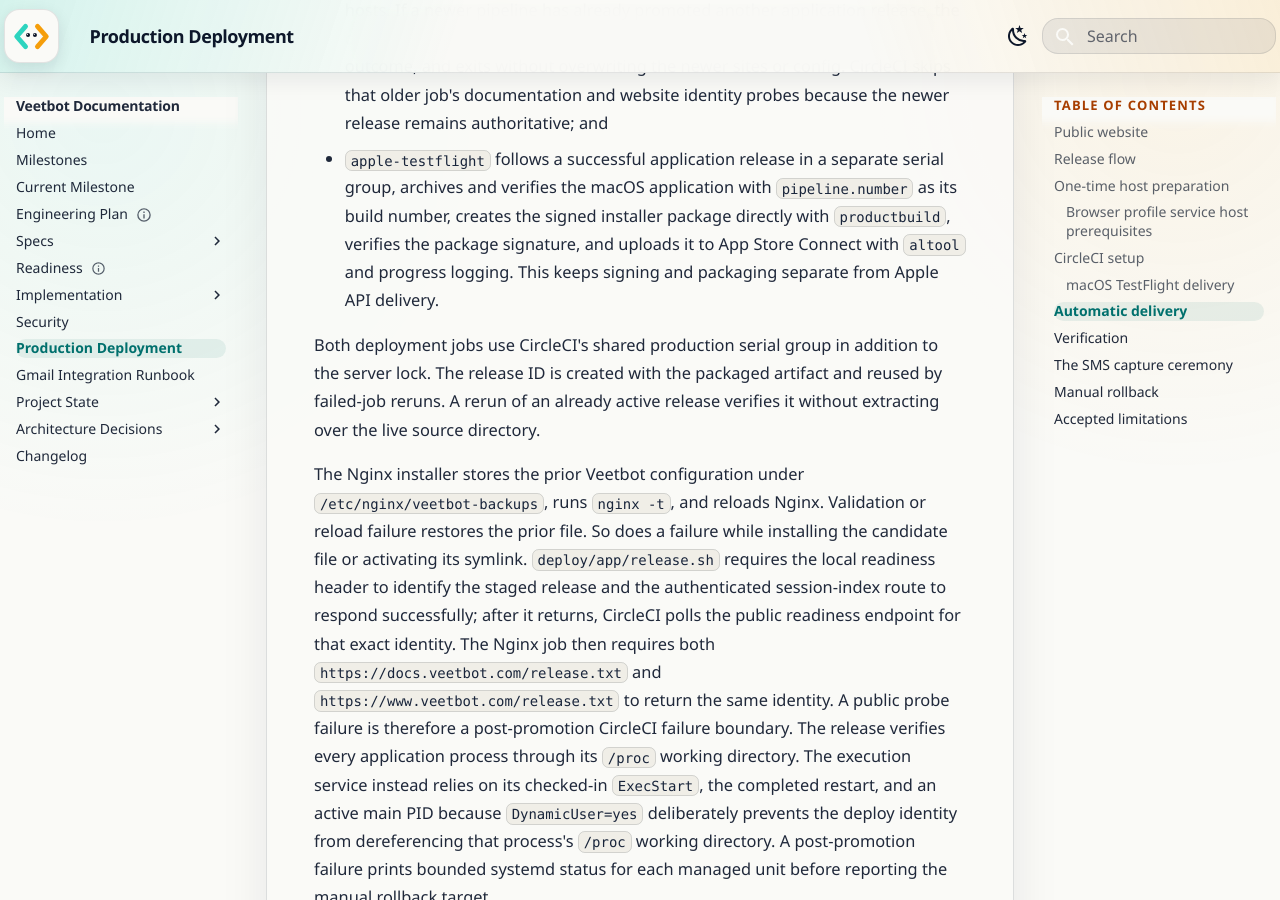
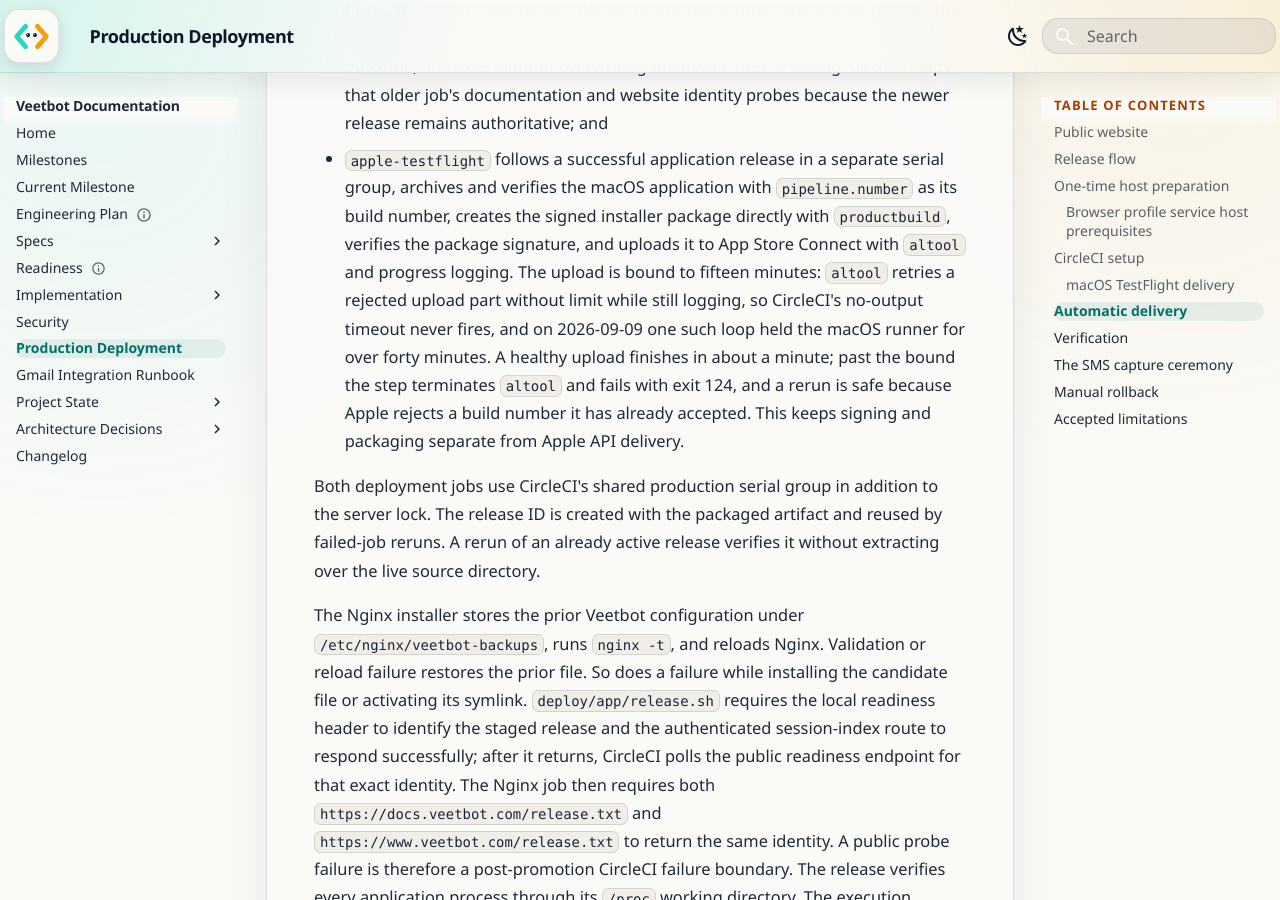
Before and after one commit to avitus/veetbot, an MkDocs documentation site: the page built from docs/deployment.md, in a window 1280 px wide and 900 px high, scrolled down 15296 px. Built offline with MkDocs 1.6.1 and Material for MkDocs 9.7.7, drawn with Linux system fonts in a browser that asks for light colours.

Commit message:
fix(ci): bound the TestFlight upload to fifteen minutes
altool retries a rejected upload part without limit while still logging,
so CircleCI's no-output timeout never fires; on 2026-09-09 one such loop
("WILL RETRY PART 1. Checksums do not match", over ten thousand attempts)
held the macOS runner for over forty minutes after a deploy that had
already succeeded. The upload step now runs altool in the background,
terminates it past a fifteen-minute deadline, and fails with exit 124; a
healthy upload finishes in about a minute and a rerun is safe because
Apple rejects a build number it has already accepted.

Reading-Lane: A

Co-Authored-By: Claude Fable 5.1 <noreply@anthropic.com>

```diff
--- a/docs/deployment.md
+++ b/docs/deployment.md
@@ -598,7 +598,13 @@ all six required verification lanes pass:
   serial group, archives and verifies the macOS application with
   `pipeline.number` as its build number, creates the signed installer package
   directly with `productbuild`, verifies the package signature, and uploads it
-  to App Store Connect with `altool` and progress logging. This keeps signing
+  to App Store Connect with `altool` and progress logging. The upload is bound
+  to fifteen minutes: `altool` retries a rejected upload part without limit
+  while still logging, so CircleCI's no-output timeout never fires, and on
+  2026-09-09 one such loop held the macOS runner for over forty minutes. A
+  healthy upload finishes in about a minute; past the bound the step
+  terminates `altool` and fails with exit 124, and a rerun is safe because
+  Apple rejects a build number it has already accepted. This keeps signing
   and packaging separate from Apple API delivery.
 
 Both deployment jobs use CircleCI's shared production serial group in addition
--- a/docs/status/citation-ledger.yaml
+++ b/docs/status/citation-ledger.yaml
@@ -280,7 +280,7 @@ citations:
   - cite: "docs/plan/notifications-and-devices.md#docs/plan/multi-device-and-surfaces.md:441"
     excerpt: "## Open questions for review"
     digest: "b6a2adc3e0938fad"
-  - cite: "docs/plan/operational-hardening.md#docs/deployment.md:940-943"
+  - cite: "docs/plan/operational-hardening.md#docs/deployment.md:946-949"
     excerpt: "This is still a single-server failure domain with no require"
     digest: "f18e7d7e9ebaaad1"
   - cite: "docs/plan/operational-hardening.md#docs/plan/event-log-and-persistence.md:962-973"
```
Also changed, not shown: docs/plan/operational-hardening.md (+1 -1 lines), 2 other files.
